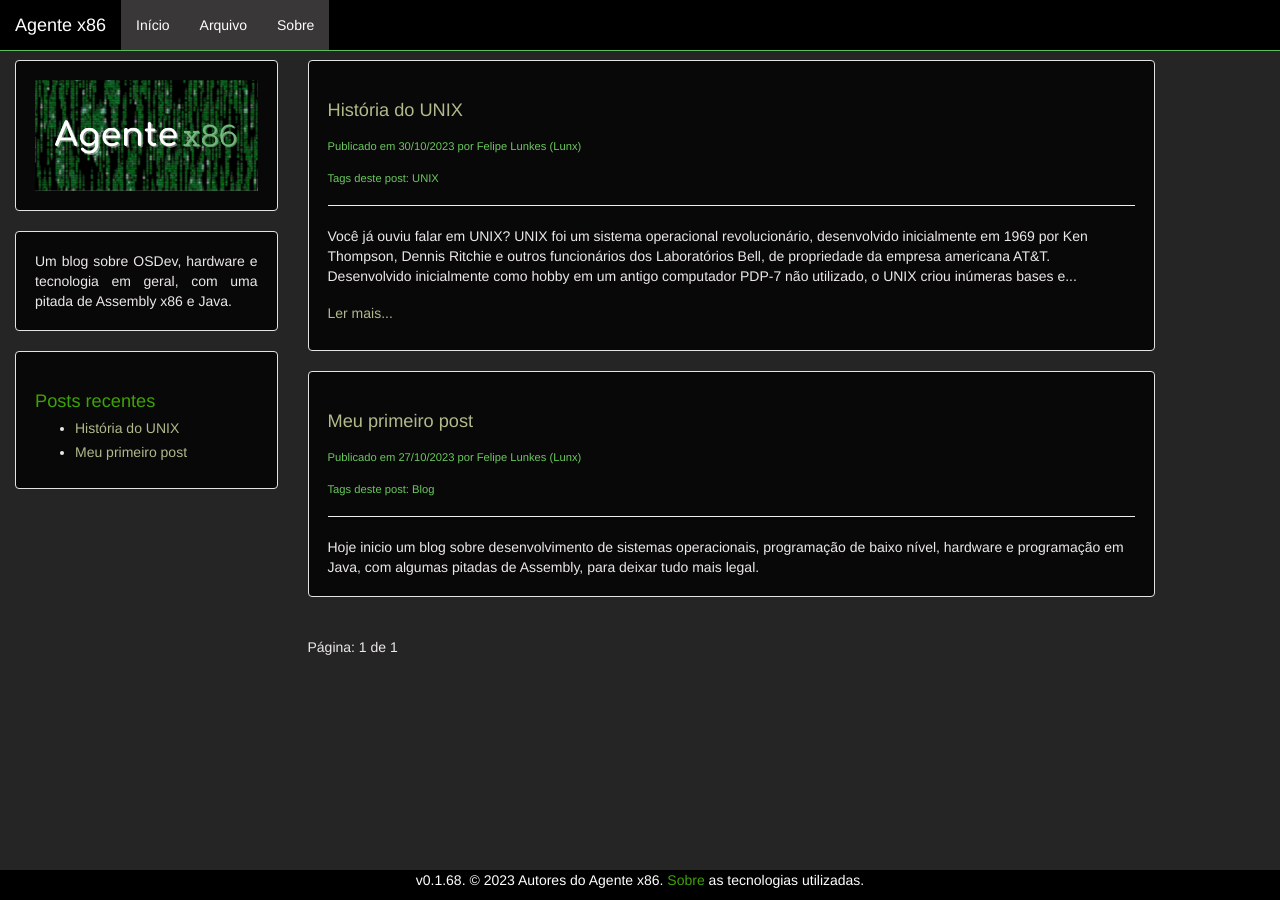
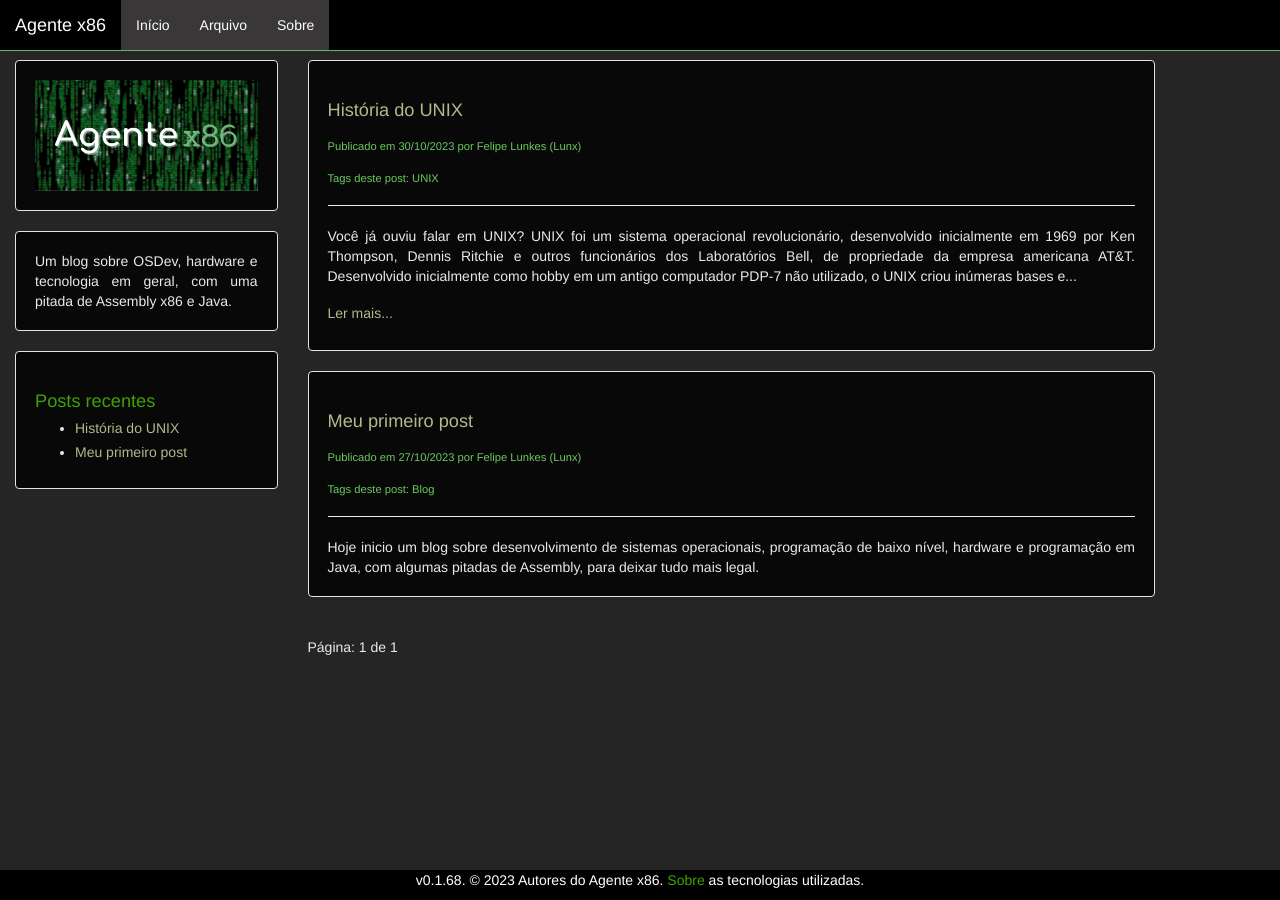
Before and after one commit to Agentex86/agentex86.github.io, a Jekyll site: the page built from index.html, in a window 1280 px wide. Built offline with Jekyll 4.4.1, drawn with Linux system fonts in a browser that asks for light colours; the list of posts is cut into pages by our own code.

Commit message:
Update index.html

```diff
--- a/index.html
+++ b/index.html
@@ -23,6 +23,7 @@ layout: default
         {% endif %}
         <hr>
         <div class="content">
+            <div align="justify">
           {% assign wordCount = post.content | number_of_words %}
           {% if site.excerpt_enabled %}
           {{ post.excerpt }}
@@ -33,6 +34,7 @@ layout: default
         {% if wordCount > site.excerpt_size %}
         <div align="right">
           <h2><a href="{{ site.baseurl}}{{ post.url }}">Ler mais...</a></h2>
+        </div>
         </div>
         {% endif %}
     </div>
```
